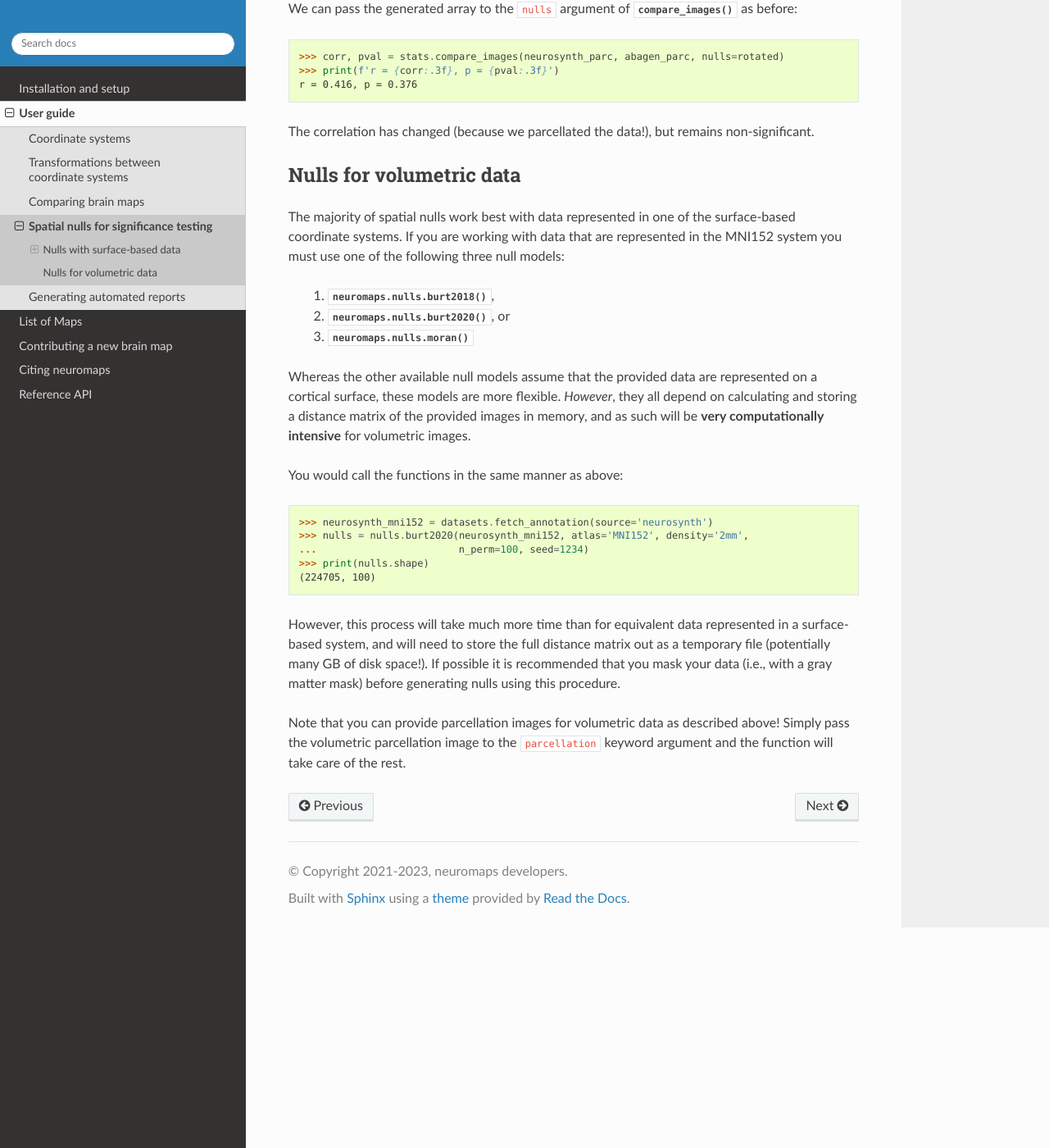
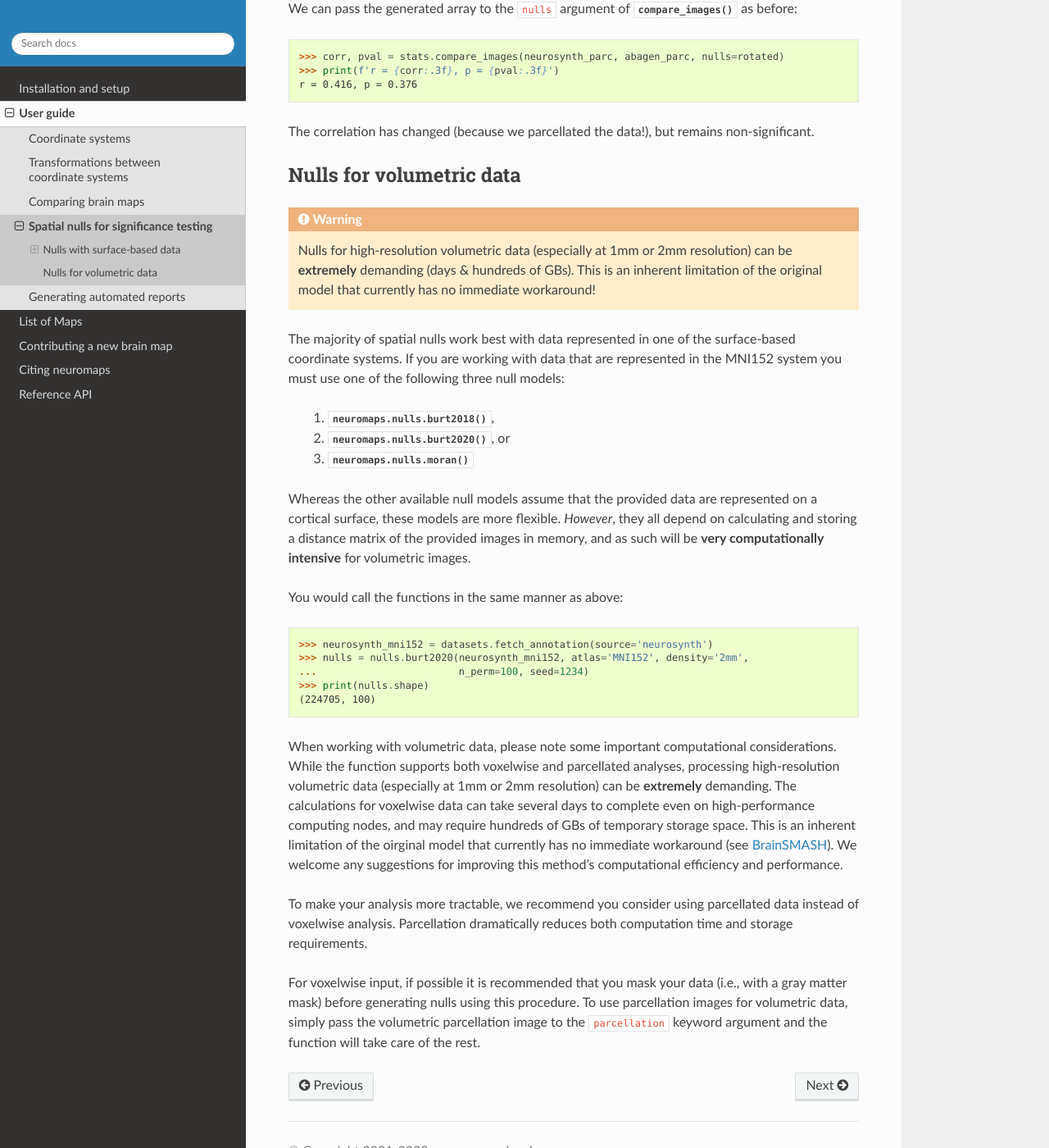
Before and after one commit to netneurolab/neuromaps, a Sphinx documentation site: the page built from docs/user_guide/nulls.rst, in a window 1280 px wide and 1400 px high, scrolled down 2674 px. Shown: the whole window at 82% size. Built offline with Sphinx 7.4.7 and the Read the Docs theme 3.1.0, drawn with Linux system fonts in a browser that asks for light colours; pages that are not in the unit, such as notebooks, are missing from menus.

Commit message:
Update docs
Update docs to make it clear volumetric nulls are very computationally intensive.

```diff
--- a/docs/user_guide/nulls.rst
+++ b/docs/user_guide/nulls.rst
@@ -161,6 +161,11 @@ non-significant.
 Nulls for volumetric data
 -------------------------
 
+.. warning::
+   Nulls for high-resolution volumetric data (especially at 1mm or 2mm resolution) can
+   be **extremely** demanding (days & hundreds of GBs). This is an inherent limitation
+   of the original model that currently has no immediate workaround!
+
 The majority of spatial nulls work best with data represented in one of the
 surface-based coordinate systems. If you are working with data that are
 represented in the MNI152 system you must use one of the following three null
@@ -186,12 +191,22 @@ You would call the functions in the same manner as above:
     >>> print(nulls.shape)
     (224705, 100)
 
-However, this process will take much more time than for equivalent data
-represented in a surface-based system, and will need to store the full distance
-matrix out as a temporary file (potentially many GB of disk space!). If
-possible it is recommended that you mask your data (i.e., with a gray matter
-mask) before generating nulls using this procedure.
 
-Note that you can provide parcellation images for volumetric data as described
-above! Simply pass the volumetric parcellation image to the ``parcellation``
-keyword argument and the function will take care of the rest.
+When working with volumetric data, please note some important computational
+considerations. While the function supports both voxelwise and parcellated analyses,
+processing high-resolution volumetric data (especially at 1mm or 2mm resolution) can
+be **extremely** demanding. The calculations for voxelwise data can take several days
+to complete even on high-performance computing nodes, and may require hundreds of GBs
+of temporary storage space. This is an inherent limitation of the oirginal model that
+currently has no immediate workaround (see `BrainSMASH <https://github.com/murraylab/brainsmash>`_).
+We welcome any suggestions for improving this method's computational efficiency and
+performance.
+
+To make your analysis more tractable, we recommend you consider using parcellated
+data instead of voxelwise analysis. Parcellation dramatically reduces both computation
+time and storage requirements.
+
+For voxelwise input, if possible it is recommended that you mask your data
+(i.e., with a gray matter mask) before generating nulls using this procedure. To use
+parcellation images for volumetric data, simply pass the volumetric parcellation image
+to the ``parcellation`` keyword argument and the function will take care of the rest.
```
